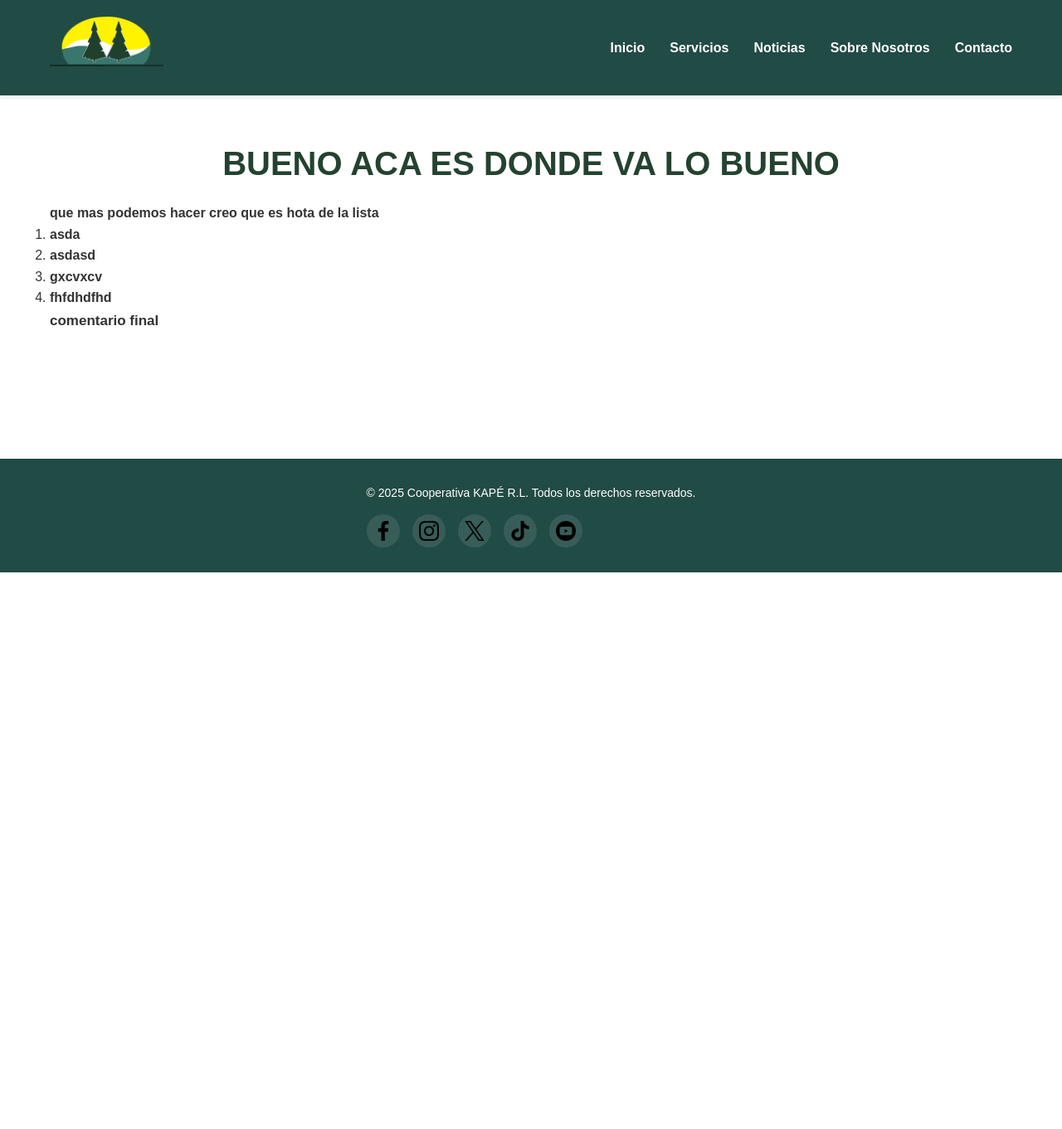
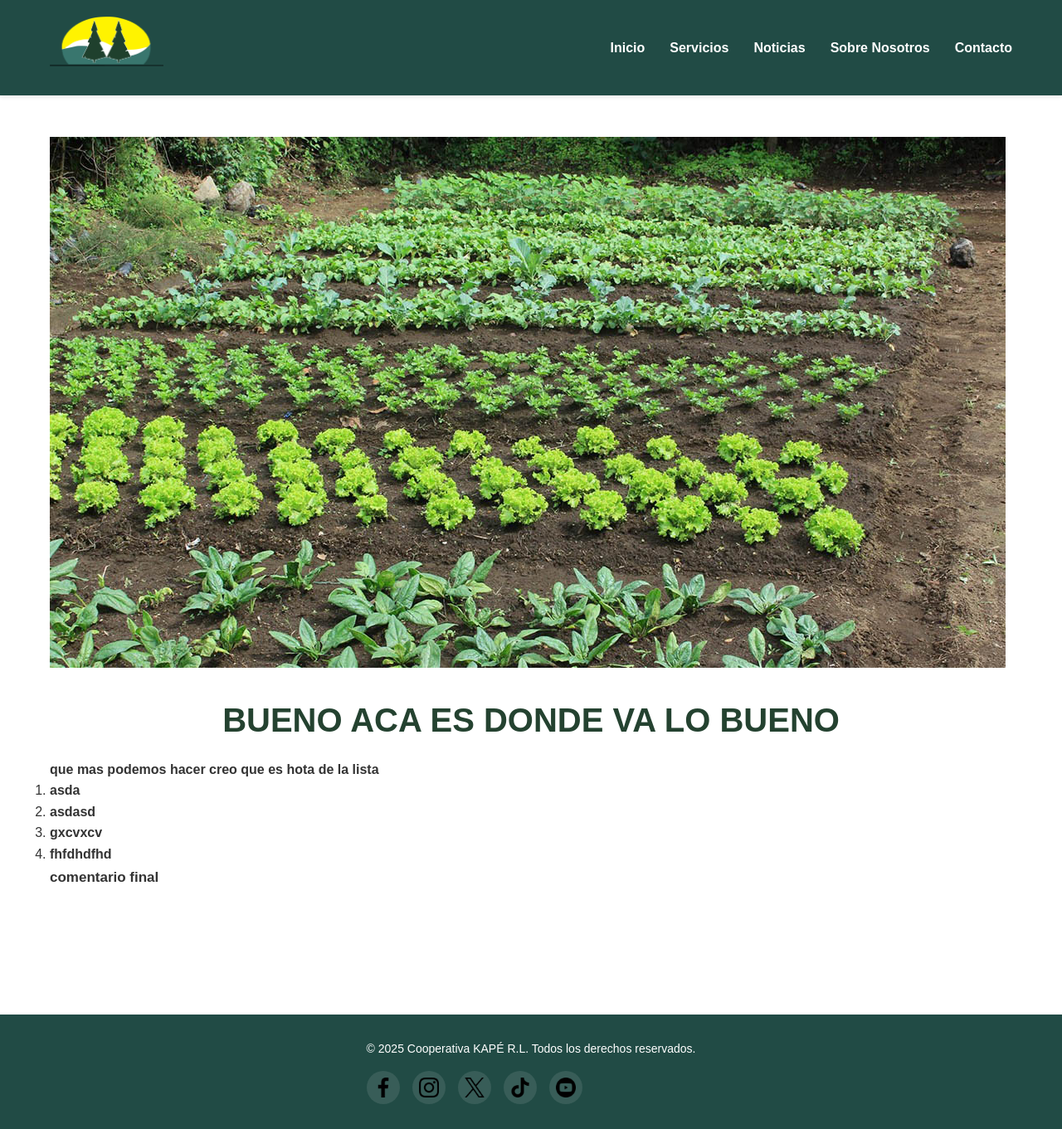
Before and after one commit to noeljc7/Kaperl.github.io, a Jekyll site: the page built from _servicios/diversificacion.md, in a window 1280 px wide. Shown: the whole page at 83% size. Built offline with Jekyll 4.4.1, drawn with Linux system fonts in a browser that asks for light colours; before the commit the page ends 900 px from its top, so only the background shows below that.

Commit message:
Update Servicios “diversificacion”

```diff
--- a/_servicios/diversificacion.md
+++ b/_servicios/diversificacion.md
@@ -6,6 +6,8 @@ permalink: /servicios/pilones/
 image: /assets/images/s5.1diversificacion.jpeg
 excerpt: nose que es lo que va aqui pero tengo que colocar algo
 ---
+![que es texto alterno?](/assets/images/s5.1diversificacion.jpeg "no se que es esto")
+
 # BUENO ACA ES DONDE VA LO BUENO
 
 #### **que mas podemos hacer creo que es hota de la lista**
```
